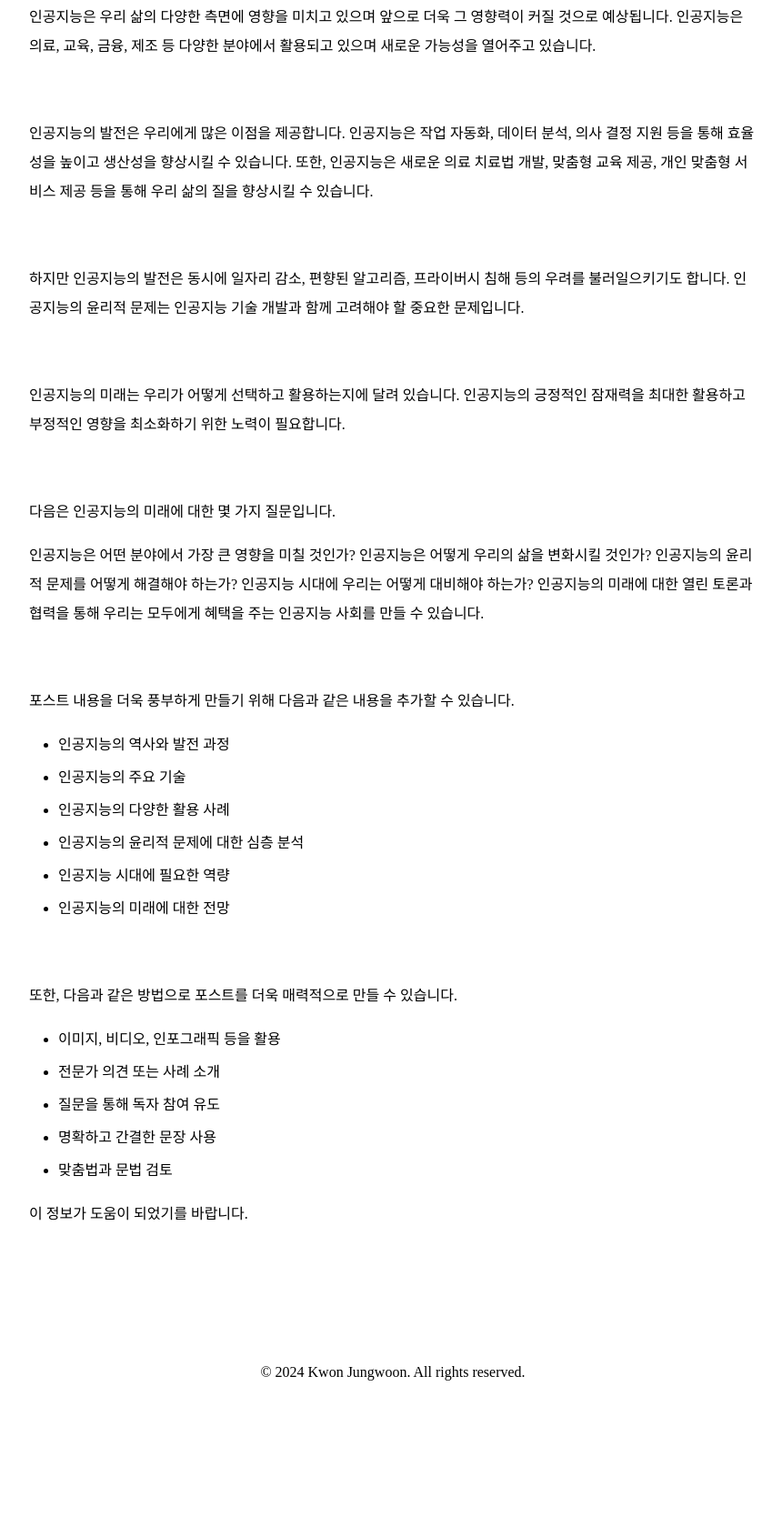
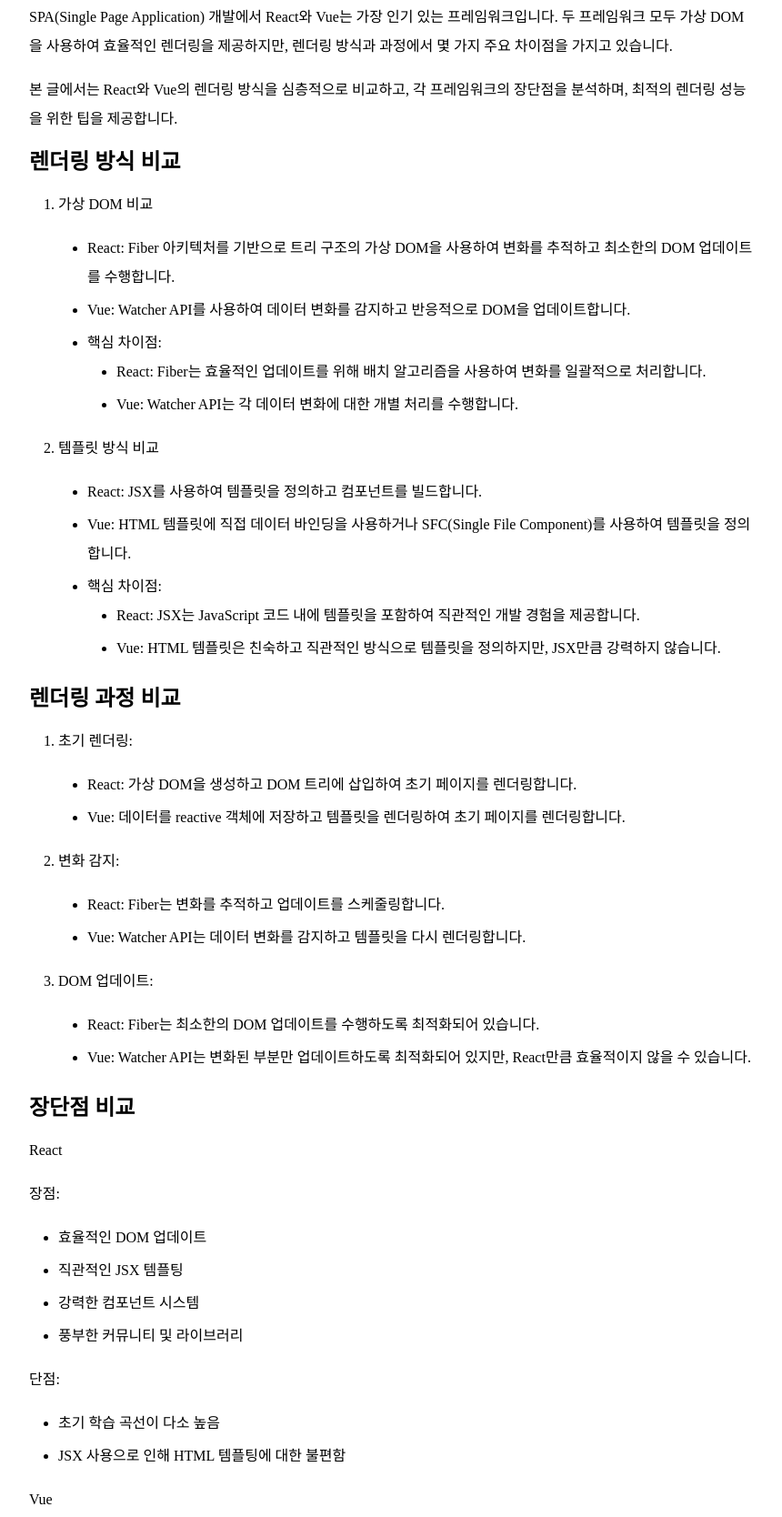
Before and after one commit to KJWHUB/kwonjungwoon-blog, a Gatsby site: page /post/react-vue-render/ in a window 1280 px wide. Shown: the part 905-2573 px from the top of the page at 91% size, without its empty margins (208-1068 px from the left). Before the commit the page ends 2452 px from the top, so only its background shows below. Built offline with nearby package versions, Linux system fonts and the light colour scheme; Gatsby itself is replaced by a stand-in of ours; a web font is replaced by a local one.

Commit message:
react-vue-render 글수정

```diff
--- a/content/react-vue-render/index.md
+++ b/content/react-vue-render/index.md
@@ -9,49 +9,77 @@
 post_image_credit_link: 'https://dribbble.com/shots/20115776-Vue-x-React-Differences'
 ---
 
-인공지능은 우리 삶의 다양한 측면에 영향을 미치고 있으며 앞으로 더욱 그 영향력이 커질 것으로 예상됩니다. 인공지능은 의료, 교육, 금융, 제조 등 다양한 분야에서 활용되고 있으며 새로운 가능성을 열어주고 있습니다.
+SPA(Single Page Application) 개발에서 React와 Vue는 가장 인기 있는 프레임워크입니다. 두 프레임워크 모두 가상 DOM을 사용하여 효율적인 렌더링을 제공하지만, 렌더링 방식과 과정에서 몇 가지 주요 차이점을 가지고 있습니다.
 
-&nbsp;
+본 글에서는 React와 Vue의 렌더링 방식을 심층적으로 비교하고, 각 프레임워크의 장단점을 분석하며, 최적의 렌더링 성능을 위한 팁을 제공합니다.
 
-인공지능의 발전은 우리에게 많은 이점을 제공합니다. 인공지능은 작업 자동화, 데이터 분석, 의사 결정 지원 등을 통해 효율성을 높이고 생산성을 향상시킬 수 있습니다. 또한, 인공지능은 새로운 의료 치료법 개발, 맞춤형 교육 제공, 개인 맞춤형 서비스 제공 등을 통해 우리 삶의 질을 향상시킬 수 있습니다.
+## 렌더링 방식 비교
 
-&nbsp;
+1. 가상 DOM 비교
 
-하지만 인공지능의 발전은 동시에 일자리 감소, 편향된 알고리즘, 프라이버시 침해 등의 우려를 불러일으키기도 합니다. 인공지능의 윤리적 문제는 인공지능 기술 개발과 함께 고려해야 할 중요한 문제입니다.
+   - React: Fiber 아키텍처를 기반으로 트리 구조의 가상 DOM을 사용하여 변화를 추적하고 최소한의 DOM 업데이트를 수행합니다.
+   - Vue: Watcher API를 사용하여 데이터 변화를 감지하고 반응적으로 DOM을 업데이트합니다.
+   - 핵심 차이점:
+     - React: Fiber는 효율적인 업데이트를 위해 배치 알고리즘을 사용하여 변화를 일괄적으로 처리합니다.
+     - Vue: Watcher API는 각 데이터 변화에 대한 개별 처리를 수행합니다.
 
-&nbsp;
+2. 템플릿 방식 비교
+   - React: JSX를 사용하여 템플릿을 정의하고 컴포넌트를 빌드합니다.
+   - Vue: HTML 템플릿에 직접 데이터 바인딩을 사용하거나 SFC(Single File Component)를 사용하여 템플릿을 정의합니다.
+   - 핵심 차이점:
+     - React: JSX는 JavaScript 코드 내에 템플릿을 포함하여 직관적인 개발 경험을 제공합니다.
+     - Vue: HTML 템플릿은 친숙하고 직관적인 방식으로 템플릿을 정의하지만, JSX만큼 강력하지 않습니다.
 
-인공지능의 미래는 우리가 어떻게 선택하고 활용하는지에 달려 있습니다. 인공지능의 긍정적인 잠재력을 최대한 활용하고 부정적인 영향을 최소화하기 위한 노력이 필요합니다.
+## 렌더링 과정 비교
 
-&nbsp;
+1. 초기 렌더링:
 
-다음은 인공지능의 미래에 대한 몇 가지 질문입니다.
+   - React: 가상 DOM을 생성하고 DOM 트리에 삽입하여 초기 페이지를 렌더링합니다.
+   - Vue: 데이터를 reactive 객체에 저장하고 템플릿을 렌더링하여 초기 페이지를 렌더링합니다.
 
-인공지능은 어떤 분야에서 가장 큰 영향을 미칠 것인가?
-인공지능은 어떻게 우리의 삶을 변화시킬 것인가?
-인공지능의 윤리적 문제를 어떻게 해결해야 하는가?
-인공지능 시대에 우리는 어떻게 대비해야 하는가?
-인공지능의 미래에 대한 열린 토론과 협력을 통해 우리는 모두에게 혜택을 주는 인공지능 사회를 만들 수 있습니다.
+2. 변화 감지:
 
-&nbsp;
+   - React: Fiber는 변화를 추적하고 업데이트를 스케줄링합니다.
+   - Vue: Watcher API는 데이터 변화를 감지하고 템플릿을 다시 렌더링합니다.
 
-포스트 내용을 더욱 풍부하게 만들기 위해 다음과 같은 내용을 추가할 수 있습니다.
+3. DOM 업데이트:
+   - React: Fiber는 최소한의 DOM 업데이트를 수행하도록 최적화되어 있습니다.
+   - Vue: Watcher API는 변화된 부분만 업데이트하도록 최적화되어 있지만, React만큼 효율적이지 않을 수 있습니다.
 
-- 인공지능의 역사와 발전 과정
-- 인공지능의 주요 기술
-- 인공지능의 다양한 활용 사례
-- 인공지능의 윤리적 문제에 대한 심층 분석
-- 인공지능 시대에 필요한 역량
-- 인공지능의 미래에 대한 전망
+## 장단점 비교
 
-&nbsp;
+React
 
-또한, 다음과 같은 방법으로 포스트를 더욱 매력적으로 만들 수 있습니다.
+장점:
 
-- 이미지, 비디오, 인포그래픽 등을 활용
-- 전문가 의견 또는 사례 소개
-- 질문을 통해 독자 참여 유도
-- 명확하고 간결한 문장 사용
-- 맞춤법과 문법 검토
+- 효율적인 DOM 업데이트
+- 직관적인 JSX 템플팅
+- 강력한 컴포넌트 시스템
+- 풍부한 커뮤니티 및 라이브러리
 
-이 정보가 도움이 되었기를 바랍니다.
+단점:
+
+- 초기 학습 곡선이 다소 높음
+- JSX 사용으로 인해 HTML 템플팅에 대한 불편함
+
+Vue
+
+장점:
+
+- 친숙하고 직관적인 HTML 템플팅
+- 쉬운 학습 곡선
+- 작고 가벼운 프레임워크
+
+단점:
+
+- React만큼 효율적인 DOM 업데이트가 아님
+- JSX만큼 강력한 컴포넌트 시스템이 아님
+- 최적의 렌더링 성능을 위한 팁
+- 변화 감지 최적화: 불필요한 변화 감지를 줄이고 성능 향상
+- 메모이제이션: 렌더링 함수의 결과를 캐싱하여 반복 계산 방지
+- 컴포넌트 분할: 큰 컴포넌트를 작은 컴포넌트로 분리하여 렌더링 트리를 줄임
+- 키 추출: 리스트 렌더링 시 고정적인 키를 사용하여 DOM 재사용
+
+### 결론
+
+React와 Vue는 각자의 장단점을 가지고 있으며, 어떤 프레임워크가 더 나은지는 프로젝트 요구 사항과 개발자의 선호도에 따라 다름
```
